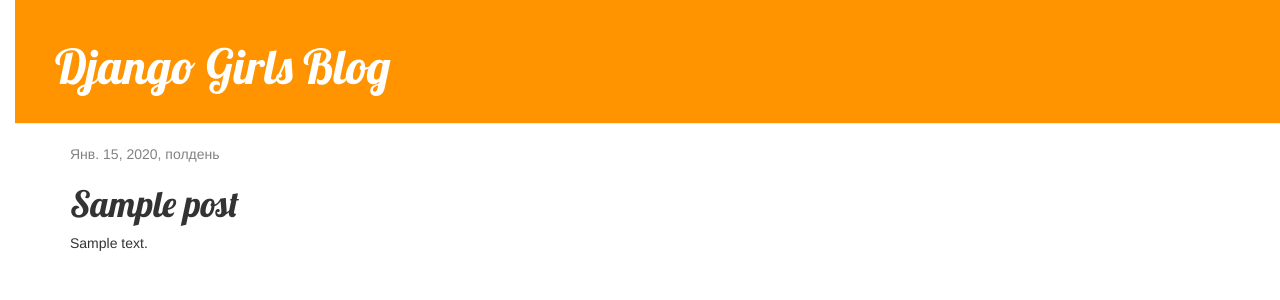
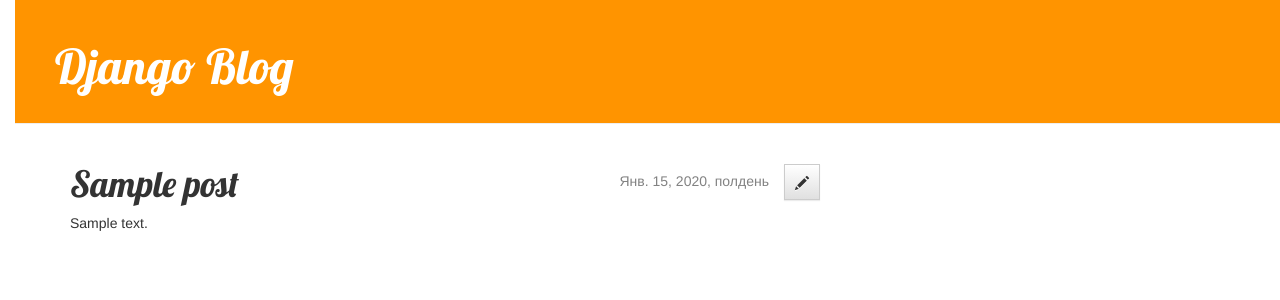
Before and after one commit to staplercut/my-first-blog, a Django app: page /post/1/ in a window 1280 px wide. Shown: the top 300 px of the page. Run offline with Django 3.2, Linux system fonts and the light colour scheme; tables that the repository leaves empty hold one stand-in row (values such as "Sample post"); some libraries are stand-ins or nearby versions.

Commit message:
Added views to create/edit blog post inside the site.

```diff
--- a/blog/static/css/blog.css
+++ b/blog/static/css/blog.css
@@ -1,5 +1,5 @@
 h1 a {
-	color: #FCA205;
+	color: #828282;
 	font-family: 'Lobster';
 }
 
@@ -27,8 +27,21 @@ h1, h2, h3, h4 {
     font-family: 'Lobster', cursive;
 }
 
+.btn {
+	float: right;
+	margin-left: 2%;
+}
+
+
 .date {
     color: #828282;
+	float: right;
+	margin-top: 1%;
+}
+
+.btn.btn-default {
+  border-radius: 0;
+  padding: 10;
 }
 
 .save {
--- a/blog/templates/blog/base.html
+++ b/blog/templates/blog/base.html
@@ -10,7 +10,10 @@
     </head>
     <body>
 		<div class="page-header">
-			<h1><a href="/">Django Girls Blog</a></h1>
+			{% if user.is_authenticated %}
+				<a href="{% url 'post_new' %}" class="top-menu"><span class="glyphicon glyphicon-plus"></span></a>
+			{% endif %}
+			<h1><a href="/">Django Blog</a></h1>
 		</div>
 		<div class="content container">
 			<div class="row">
--- a/blog/templates/blog/post_detail.html
+++ b/blog/templates/blog/post_detail.html
@@ -2,12 +2,14 @@
 
 {% block content %}
     <div class="post">
+		<a class="btn btn-default" href="{% url 'post_edit' pk=post.pk %}"><span class="glyphicon glyphicon-pencil"></span></a>
         {% if post.published_date %}
             <div class="date">
                 {{ post.published_date }}
             </div>
         {% endif %}
-        <h1>{{ post.title }}</h1>
-        <p>{{ post.text|linebreaksbr }}</p>
+
+		<h1>{{ post.title }}</h1>
+		        <p>{{ post.text|linebreaksbr }}</p>
     </div>
 {% endblock %}
--- a/blog/templates/blog/post_list.html
+++ b/blog/templates/blog/post_list.html
@@ -1,4 +1,5 @@
 {% extends 'blog/base.html' %}
+
 
 {% block content %}
 	{% for post in posts %}
--- a/blog/urls.py
+++ b/blog/urls.py
@@ -4,4 +4,6 @@ from . import views
 urlpatterns = [
 	url('^$', views.post_list, name='post_list'),
 	url(r'^post/(?P<pk>\d+)/$', views.post_detail, name='post_detail'),
+	url(r'^post/new/$', views.post_new, name='post_new'),
+	url(r'^post/(?P<pk>\d+)/edit/$', views.post_edit, name='post_edit'),
 ]
--- a/blog/views.py
+++ b/blog/views.py
@@ -1,6 +1,7 @@
-from django.shortcuts import render, get_object_or_404
+from django.shortcuts import render, get_object_or_404, redirect
 from django.utils import timezone
 from .models import Post
+from .forms import PostForm
 
 def post_list(request):
 	posts = Post.objects.filter(published_date__lte=timezone.now()).order_by('published_date')
@@ -9,3 +10,30 @@ def post_list(request):
 def post_detail(request, pk):
 	post = get_object_or_404(Post, pk=pk)
 	return render(request, 'blog/post_detail.html', {'post': post})
+
+def post_new(request):
+    if request.method == "POST":
+        form = PostForm(request.POST)
+        if form.is_valid():
+            post = form.save(commit=False)
+            post.author = request.user
+            post.published_date = timezone.now()
+            post.save()
+            return redirect('post_detail', pk=post.pk)
+    else:
+        form = PostForm()
+    return render(request, 'blog/post_edit.html', {'form': form})
+
+def post_edit(request, pk):
+    post = get_object_or_404(Post, pk=pk)
+    if request.method == "POST":
+        form = PostForm(request.POST, instance=post)
+        if form.is_valid():
+            post = form.save(commit=False)
+            post.author = request.user
+            post.published_date = timezone.now()
+            post.save()
+            return redirect('post_detail', pk=post.pk)
+    else:
+        form = PostForm(instance=post)
+    return render(request, 'blog/post_edit.html', {'form': form})
```
Also changed, not shown: blog/forms.py (added, +8 -0 lines), blog/templates/blog/post_edit.html (added, +9 -0 lines).
